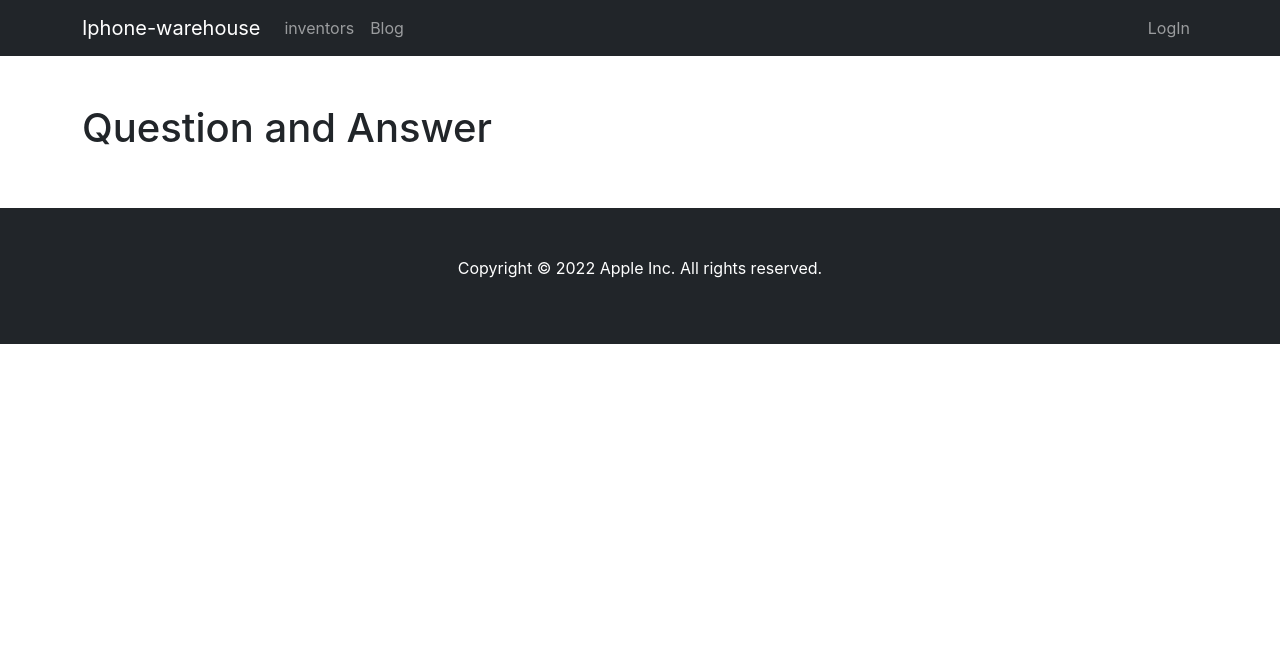
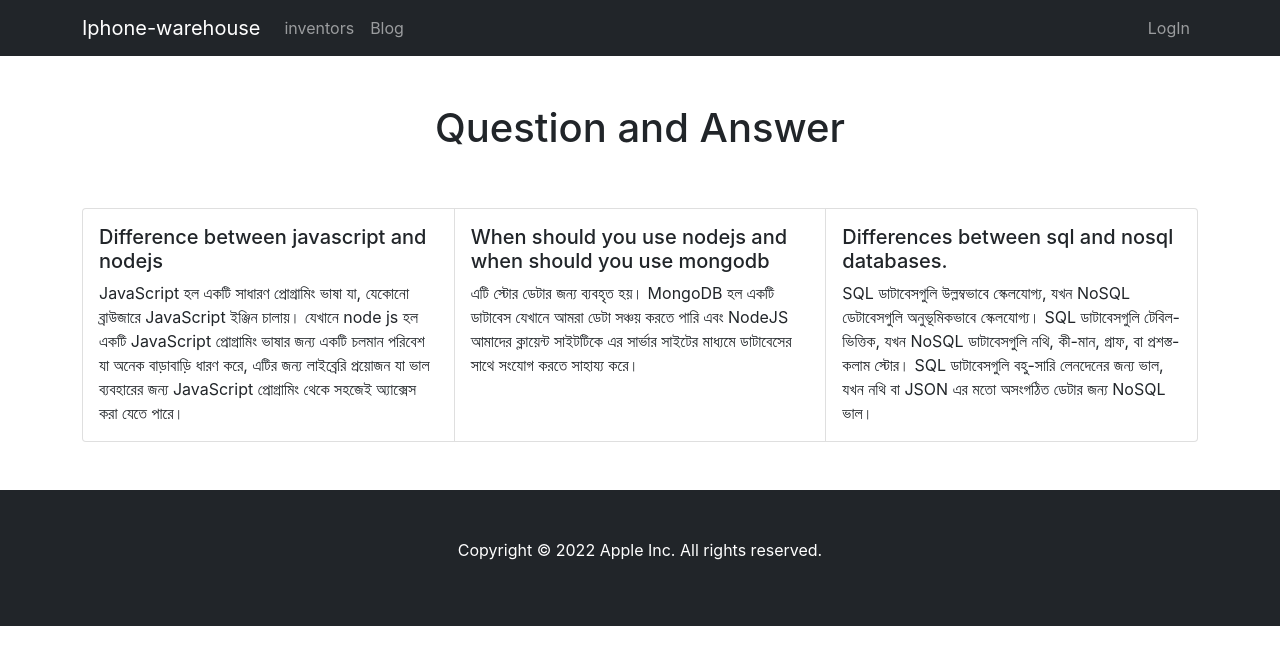
Before and after one commit to rhshuvo44/apple-warehouse, a React (Create React App) app: page /blog in a window 1280 px wide. Shown: the top 664 px of the page. Built offline with nearby package versions, Linux system fonts and the light colour scheme; no server answers.

Commit message:
blog pages

```diff
--- a/src/Components/Pages/Blog/Blog.js
+++ b/src/Components/Pages/Blog/Blog.js
@@ -1,9 +1,34 @@
 import React from 'react';
+import { Card, CardGroup } from 'react-bootstrap';
 
 const Blog = () => {
     return (
         <div className='container py-5'>
-            <h1>Question and Answer</h1>
+            <h1 className='text-center pb-5'>Question and Answer</h1>
+            <CardGroup>
+  <Card>
+    <Card.Body>
+      <Card.Title>Difference between javascript and nodejs</Card.Title>
+      <Card.Text>
+      JavaScript হল একটি সাধারণ প্রোগ্রামিং ভাষা যা, যেকোনো ব্রাউজারে JavaScript ইঞ্জিন চালায়। যেখানে node js হল একটি JavaScript প্রোগ্রামিং ভাষার জন্য একটি চলমান পরিবেশ যা অনেক বাড়াবাড়ি ধারণ করে, এটির জন্য লাইব্রেরি প্রয়োজন যা ভাল ব্যবহারের জন্য JavaScript প্রোগ্রামিং থেকে সহজেই অ্যাক্সেস করা যেতে পারে।
+      </Card.Text>
+    </Card.Body>
+  </Card>
+  <Card>
+    <Card.Body>
+      <Card.Title>When should you use nodejs and when should you use mongodb</Card.Title>
+      <Card.Text>এটি স্টোর ডেটার জন্য ব্যবহৃত হয়। MongoDB হল একটি ডাটাবেস যেখানে আমরা ডেটা সঞ্চয় করতে পারি এবং NodeJS আমাদের ক্লায়েন্ট সাইটটিকে এর সার্ভার সাইটের মাধ্যমে ডাটাবেসের সাথে সংযোগ করতে সাহায্য করে।
+      </Card.Text>
+    </Card.Body>
+  </Card>
+  <Card>
+    <Card.Body>
+      <Card.Title>Differences between sql and nosql databases.</Card.Title>
+      <Card.Text>SQL ডাটাবেসগুলি উল্লম্বভাবে স্কেলযোগ্য, যখন NoSQL ডেটাবেসগুলি অনুভূমিকভাবে স্কেলযোগ্য। SQL ডাটাবেসগুলি টেবিল-ভিত্তিক, যখন NoSQL ডাটাবেসগুলি নথি, কী-মান, গ্রাফ, বা প্রশস্ত-কলাম স্টোর। SQL ডাটাবেসগুলি বহু-সারি লেনদেনের জন্য ভাল, যখন নথি বা JSON এর মতো অসংগঠিত ডেটার জন্য NoSQL ভাল।
+      </Card.Text>
+    </Card.Body>
+  </Card>
+</CardGroup>
 
         </div>
     );
--- a/src/Components/Pages/Home/InventorDetails/InventorDetails.js
+++ b/src/Components/Pages/Home/InventorDetails/InventorDetails.js
@@ -61,12 +61,13 @@ const InventorDetails = () => {
         </div>
         <div className="col-md-5">
           <div className="">
-            <h6>Name: {item.name}</h6>
-            <p>Id: {item._id}</p>
+            <h2>Name: {item.name}</h2>
+            <h5>Id: {item._id}</h5>
+            <h5>Price:$ {item.price}</h5>
+            <h5>Stock : {item.quantity}</h5>
+            <h5>Supplier : {item.supplierName}</h5>
+
             <p>{item.description}</p>
-            <h5>Price:$ {item.price}</h5>
-            <p>Stock : {item.quantity}</p>
-            <h3>Supplier name : {item.supplierName}</h3>
           </div>
           <button
             onClick={() => itemUpdate(item._id)}
```
